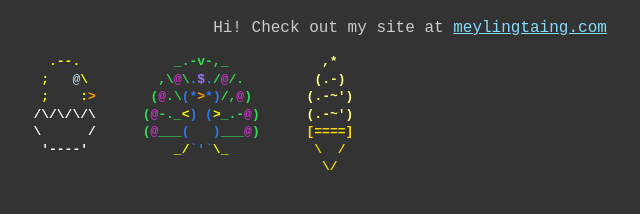
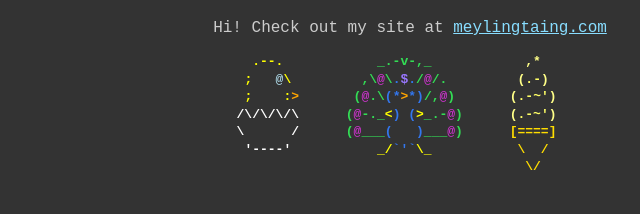
Before and after one commit to meylingtaing/meylingtaing.github.io, a plain HTML site: page index.html in a window 1280 px wide. Shown: the whole page, without its empty margins (230-870 px from the left). Drawn offline with Linux system fonts and the light colour scheme; a web font is replaced by a local one.

Commit message:
Center everything on the index page
I hope? Man, I didn't even test this lol

```diff
--- a/index.html
+++ b/index.html
@@ -13,10 +13,9 @@
 
 <body>
 <div id="page-content">
-  <div style="text-align:center">
+  <div class="center">
   Hi! Check out my site at <a href="https://meylingtaing.com">meylingtaing.com</a>
 
-  </div> <!-- centered -->
 
   <div class="ascii-art">
   <pre><span class="yellow">     .--.            </span><span class="green">_.-v-,_            </span><span class="lightgold">,*
@@ -29,6 +28,7 @@
 </span>
   </pre>
   </div> <!-- ascii-art -->
+  </div> <!-- centered -->
 
 </div> <!-- page-content -->
 </body>
```
